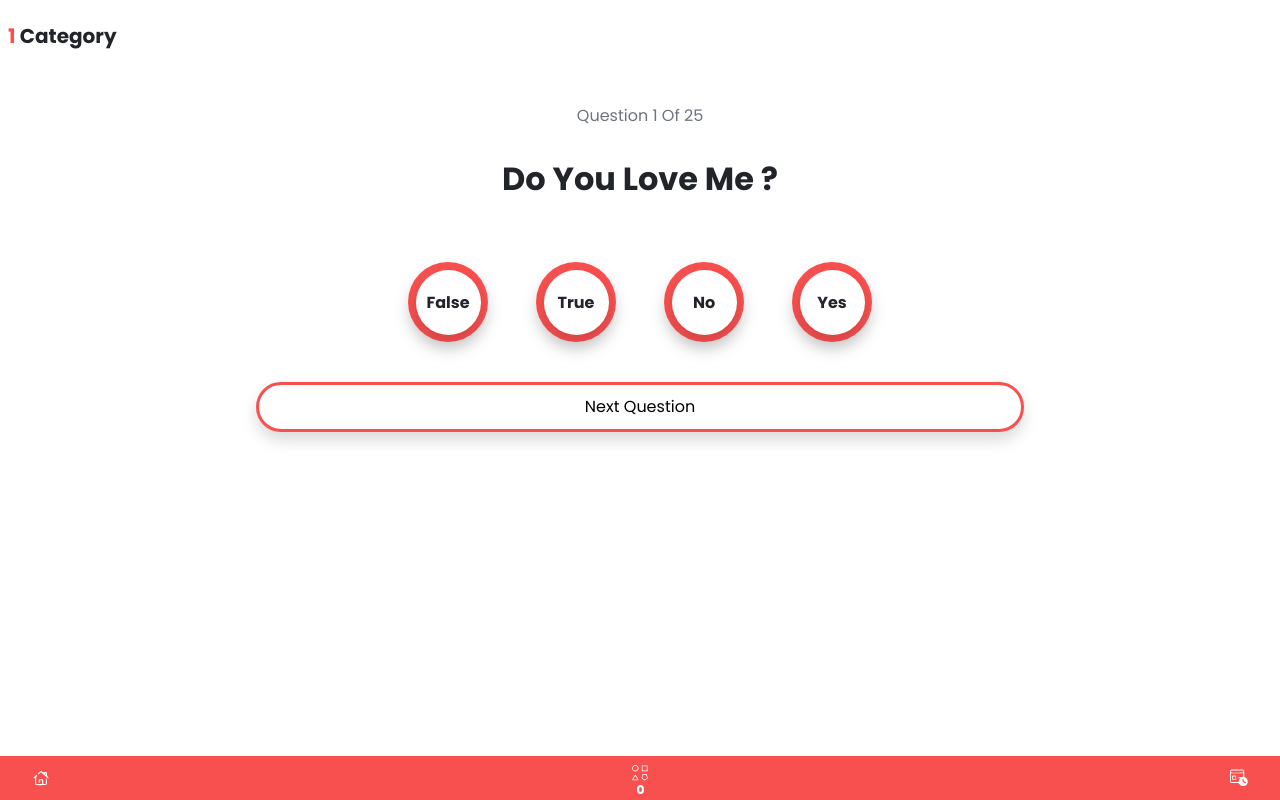
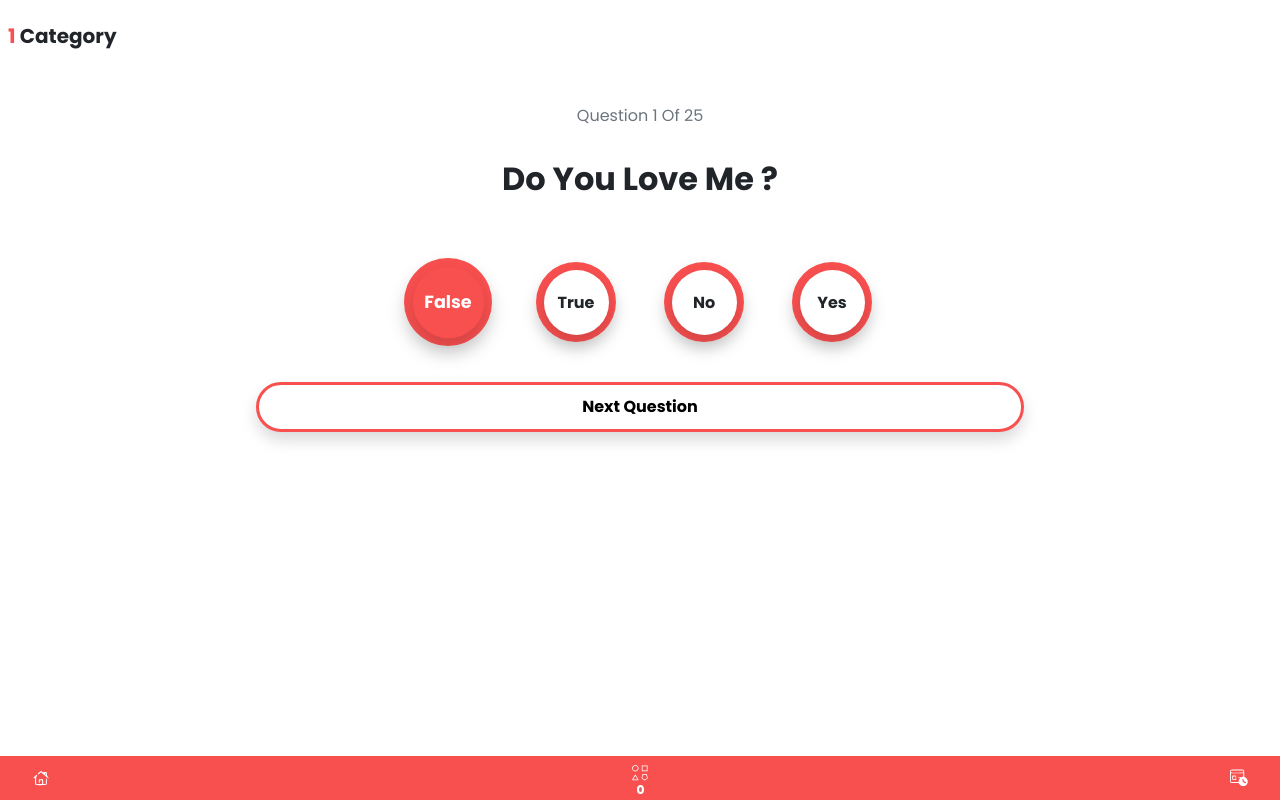
Before and after one commit to Adedoyin-Emmanuel/kingsword-demo-game, a React (Create React App) app: page /app/category/1 in a window 1280 px wide. In both pictures the pointer is over the element 448 px from the left and 302 px from the top of the page. Built offline with nearby package versions, Linux system fonts and the light colour scheme.

Commit message:
Updated the answer and question styles

```diff
--- a/src/includes/styles/customStyles.css
+++ b/src/includes/styles/customStyles.css
@@ -207,6 +207,18 @@
     height:80px;
     border-radius:50% !important;
     background: var(--brand-category-love-color);
+    cursor:pointer;
+    transition:.5s;
+
+}
+
+.answer-container:hover{
+    transform: scale(1.1);
+}
+
+.answer-container:hover > .answer-container-inner-section{
+   background:var(--brand-category-love-color);
+   color:var(--brand-white-color)
 
 }
 .answer-container-inner-section
@@ -215,6 +227,7 @@
     width:65px;
     height:65px;
     border-radius: 50% !important;
+    transition: .5s;
 }
 
 /*custom responsiveness*/
--- a/src/pages/Game.tsx
+++ b/src/pages/Game.tsx
@@ -39,7 +39,7 @@ const Game = (): JSX.Element => {
           </section>
 
           <section className="button-container d-flex align-items-center justify-content-center">
-            <Button text="next question" className="brand-button" onClick={handleButtonClick}/>
+            <Button text="next question" className="brand-button fw-bold" onClick={handleButtonClick}/>
           </section>
         </section>
 
```
